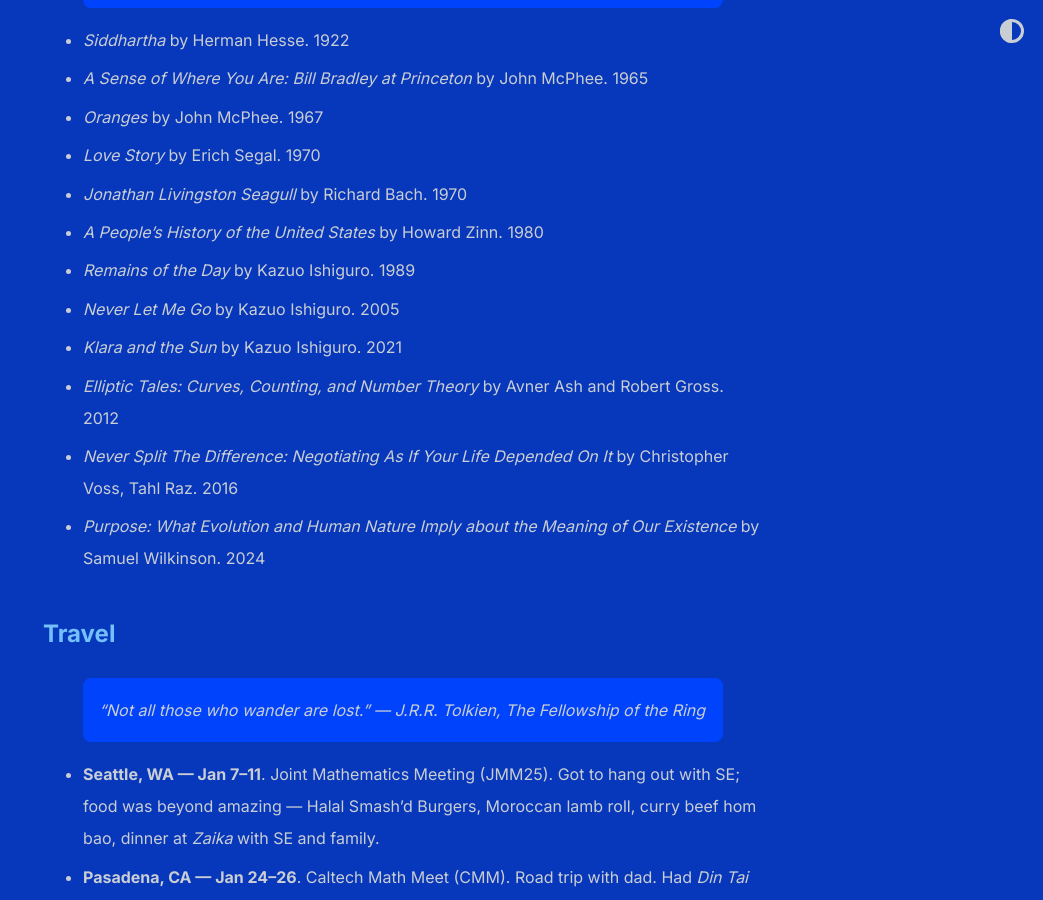
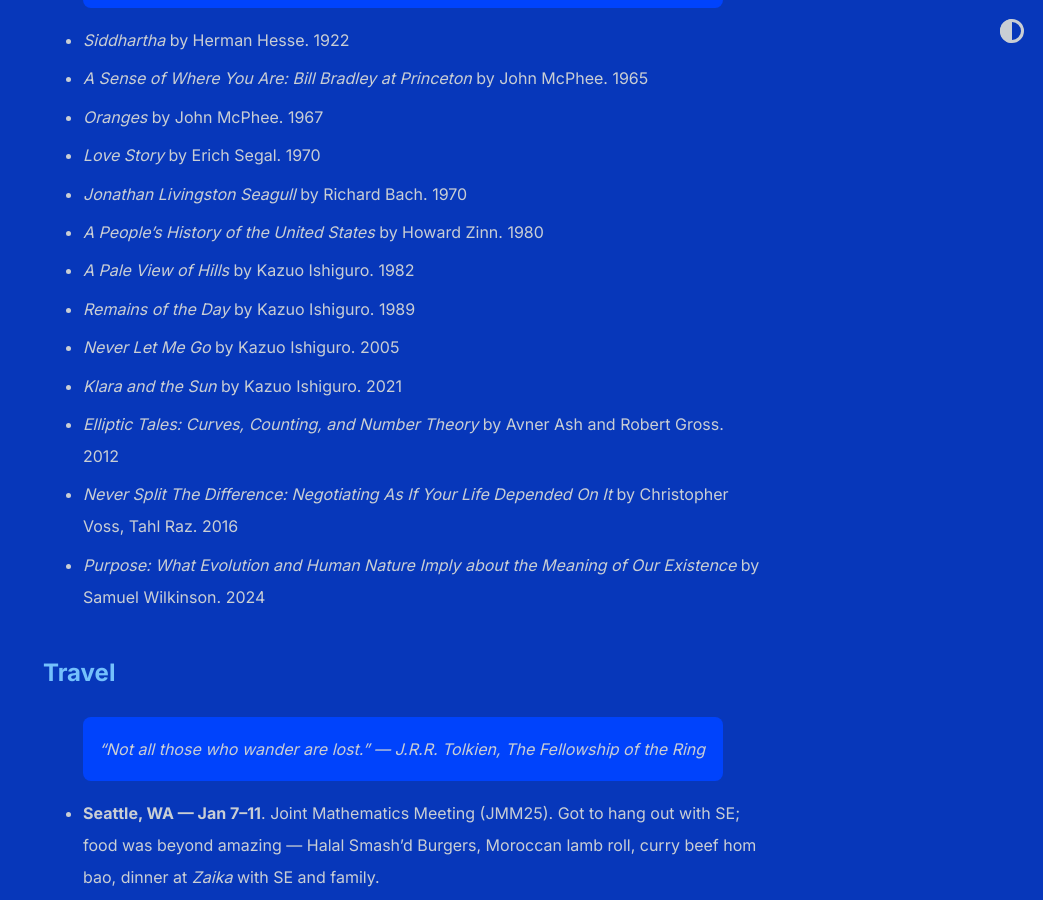
Before and after one commit to shihankanungo/shihankanungo.github.io, a Jekyll site: the page built from wrapped.md, in a window 1280 px wide and 900 px high, scrolled down 2402 px. Shown: the whole window, without its empty margins (237-1280 px from the left). Built offline with Jekyll 4.4.1, drawn with Linux system fonts in a browser that asks for light colours.

Commit message:
Update wrapped.md

```diff
--- a/wrapped.md
+++ b/wrapped.md
@@ -64,6 +64,7 @@
 - *Love Story* by Erich Segal. 1970
 - *Jonathan Livingston Seagull* by Richard Bach. 1970
 - *A People's History of the United States* by Howard Zinn. 1980
+- *A Pale View of Hills* by Kazuo Ishiguro. 1982
 - *Remains of the Day* by Kazuo Ishiguro. 1989
 - *Never Let Me Go* by Kazuo Ishiguro. 2005
 - *Klara and the Sun* by Kazuo Ishiguro. 2021
```
